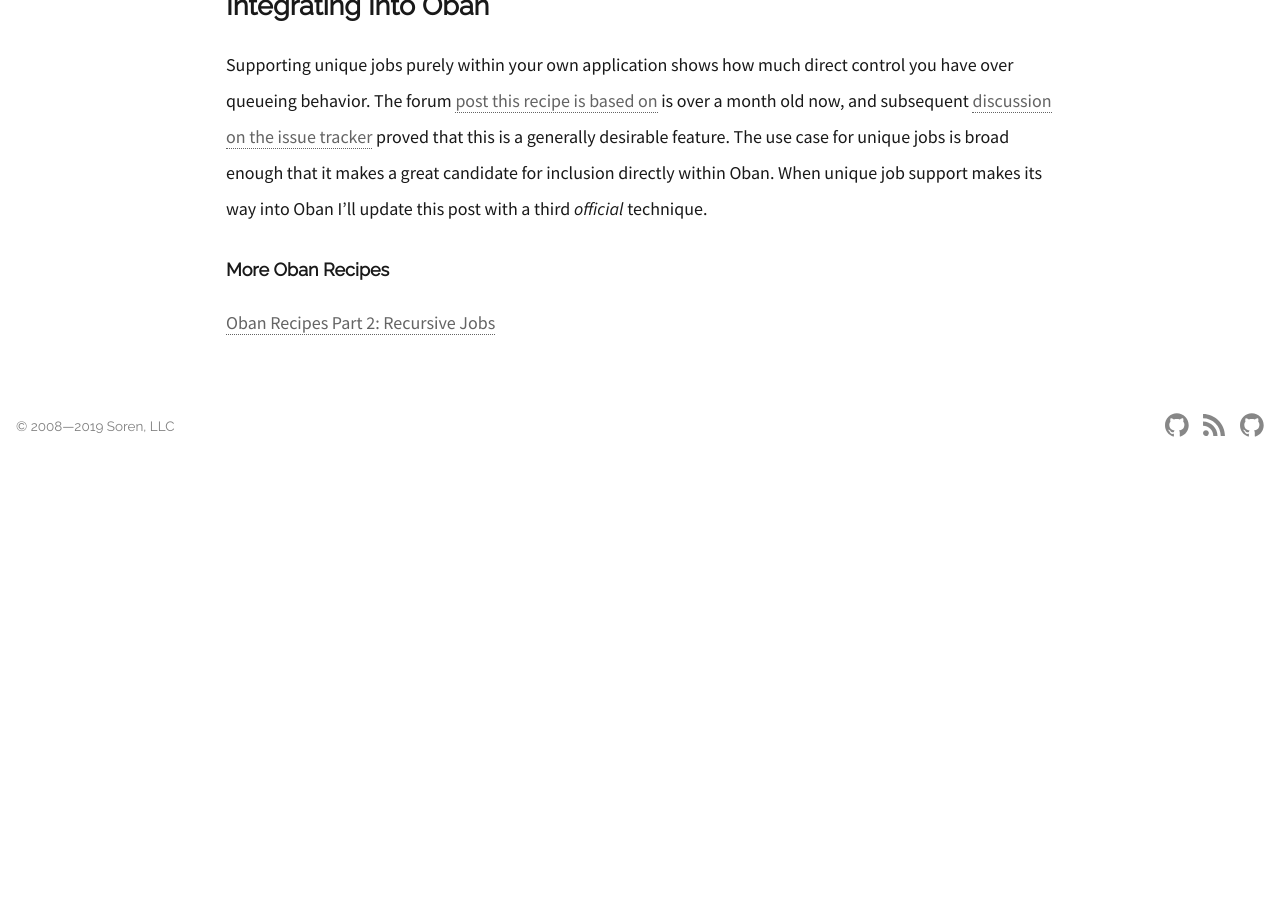
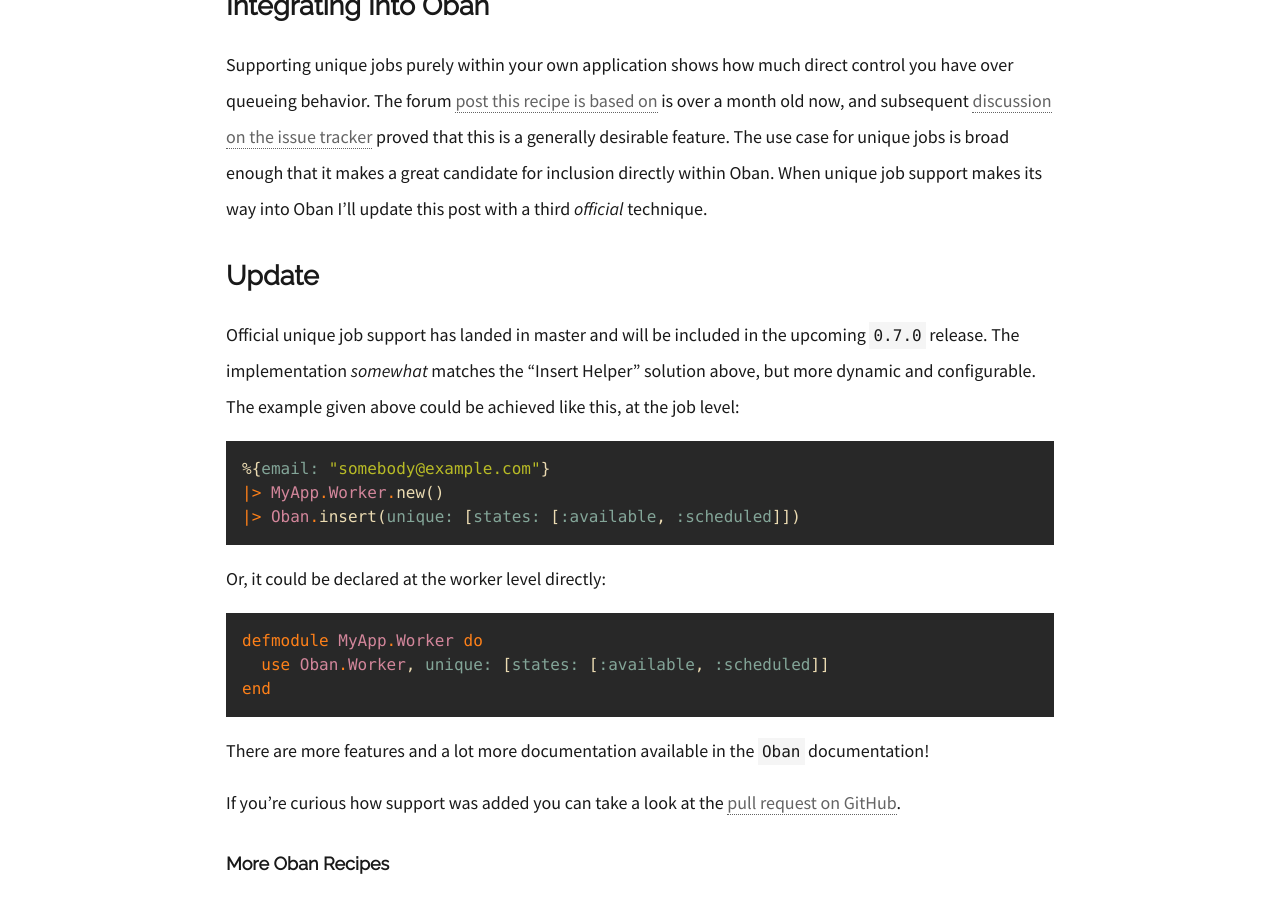
Before and after one commit to sorentwo/soren-website, a Jekyll site: the page built from _posts/2019-07-18-oban-recipes-part-1-unique-jobs.md, in a window 1280 px wide and 900 px high, scrolled down 2693 px. Built offline with Jekyll 4.4.1, drawn with Linux system fonts in a browser that asks for light colours; before the commit the page ends 3150 px from its top, so only the background shows below that.

Commit message:
Update unique jobs post with the official method

````diff
--- a/_posts/2019-07-18-oban-recipes-part-1-unique-jobs.md
+++ b/_posts/2019-07-18-oban-recipes-part-1-unique-jobs.md
@@ -3,7 +3,7 @@
 author: Parker Selbert
 title: "Oban Recipes Part 1: Unique Jobs"
 summary: >
-  Examine techniques for enforcing unique background jobs with Oban
+  Examine techniques for enforcing unique background jobs with Oban.
 tags: elixir oban
 ---
 
@@ -97,6 +97,30 @@
 The use case for unique jobs is broad enough that it makes a great candidate for inclusion directly within Oban.
 When unique job support makes its way into Oban I'll update this post with a third *official* technique.
 
+## Update
+
+Official unique job support has landed in master and will be included in the upcoming `0.7.0` release.
+The implementation _somewhat_ matches the "Insert Helper" solution above, but more dynamic and configurable.
+The example given above could be achieved like this, at the job level:
+
+```elixir
+%{email: "somebody@example.com"}
+|> MyApp.Worker.new()
+|> Oban.insert(unique: [states: [:available, :scheduled]])
+```
+
+Or, it could be declared at the worker level directly:
+
+```elixir
+defmodule MyApp.Worker do
+  use Oban.Worker, unique: [states: [:available, :scheduled]]
+end
+```
+
+There are more features and a lot more documentation available in the `Oban` documentation!
+
+If you're curious how support was added you can take a look at the [pull request on GitHub][upr].
+
 #### More Oban Recipes
 
 [Oban Recipes Part 2: Recursive Jobs](/2019/07/22/oban-recipes-part-2-recursive-jobs.html)
````
Also changed, not shown: other parts of _posts/2019-07-18-oban-recipes-part-1-unique-jobs.md (+1 -0 lines), _posts/2019-07-22-oban-recipes-part-2-recursive-jobs.md (+1 -1 lines).
